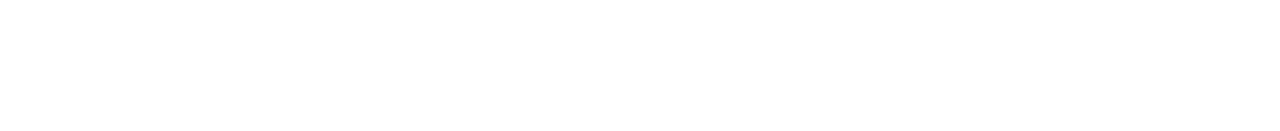
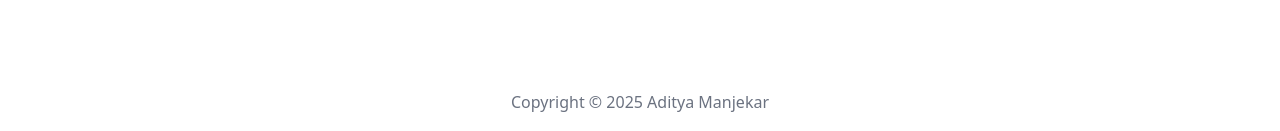
Before and after one commit to adimanjre/Google-Search-Engine, a Next.js app: page / in a window 1280 px wide. Shown: the part 666-797 px from the top of the page. Built offline with nearby package versions, Linux system fonts and the light colour scheme; no server answers.

Commit message:
add footer section

```diff
--- /dev/null
+++ b/app/components/Footer.js
@@ -0,0 +1,11 @@
+import React from 'react'
+
+const Footer = () => {
+  return (
+    <footer className='absolute bottom-0 left-[50%] translate-x-[-50%] whitespace-nowrap p-5 text-gray-500'>
+        <p>Copyright &copy; {new Date().getFullYear()} Aditya Manjekar</p>
+    </footer>
+  )
+}
+
+export default Footer
--- a/app/page.js
+++ b/app/page.js
@@ -1,6 +1,7 @@
 import Header from "@/app/components/Header";
 import Image from "next/image";
 import {MagnifyingGlassIcon, MicrophoneIcon} from "@heroicons/react/24/solid"
+import Footer from "./components/Footer";
 
 export default function Home() {
   return (
@@ -19,6 +20,7 @@ export default function Home() {
         <button className="btn">I&apos;m Feeling Lucky</button>
        </div>
       </form>
+      <Footer/>
     </>
   );
 }
```
